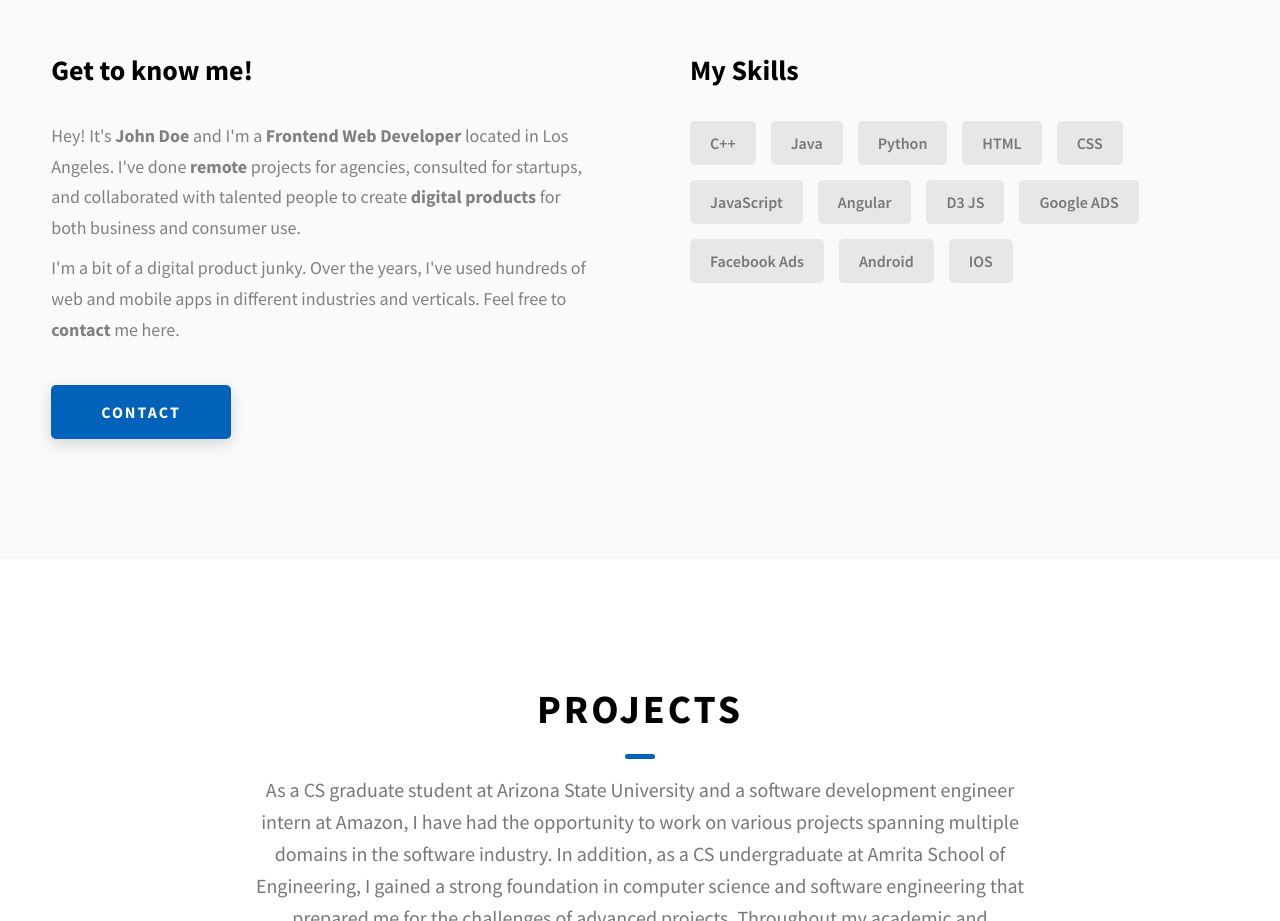
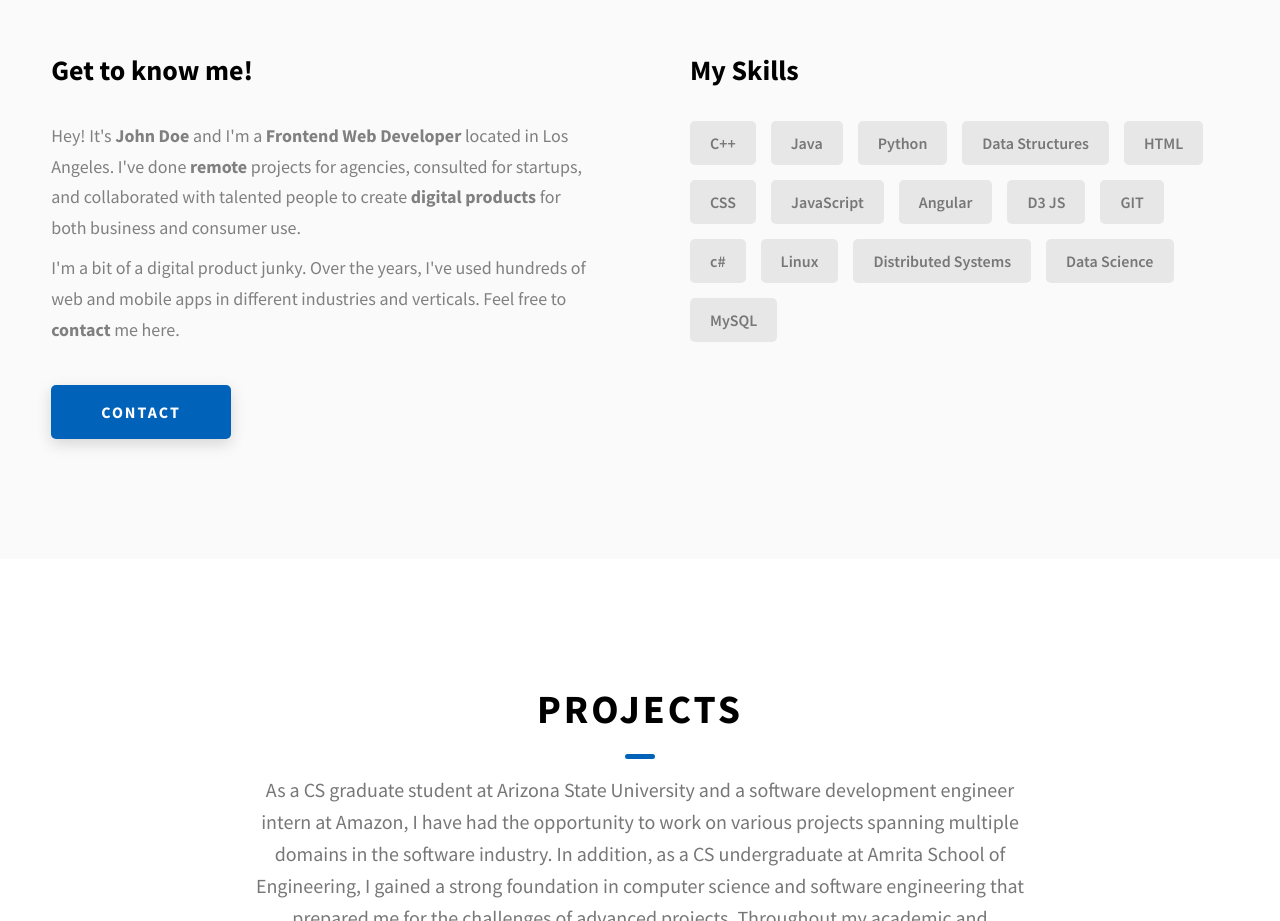
Before and after one commit to priya212000/portfolio, a website: page index.html in a window 1280 px wide. Shown: the part 1120-2041 px from the top of the page. Drawn offline with Linux system fonts and the light colour scheme.

Commit message:
updated skills

```diff
--- a/index.html
+++ b/index.html
@@ -192,17 +192,20 @@
               <div class="skills__skill">C++</div>
               <div class="skills__skill">Java</div>
               <div class="skills__skill">Python</div>
+              <div class="skills__skill">Data Structures</div>
 
               <div class="skills__skill">HTML</div>
               <div class="skills__skill">CSS</div>
               <div class="skills__skill">JavaScript</div>
               <div class="skills__skill">Angular</div>
               <div class="skills__skill">D3 JS</div>
-              <div class="skills__skill">Google ADS</div>
-              <div class="skills__skill">Facebook Ads</div>
+              <div class="skills__skill">GIT</div>
+              <div class="skills__skill">c#</div>
 
-              <div class="skills__skill">Android</div>
-              <div class="skills__skill">IOS</div>
+              <div class="skills__skill">Linux</div>
+              <div class="skills__skill">Distributed Systems</div>
+              <div class="skills__skill">Data Science</div>
+              <div class="skills__skill">MySQL</div>
             </div>
           </div>
         </div>
```
